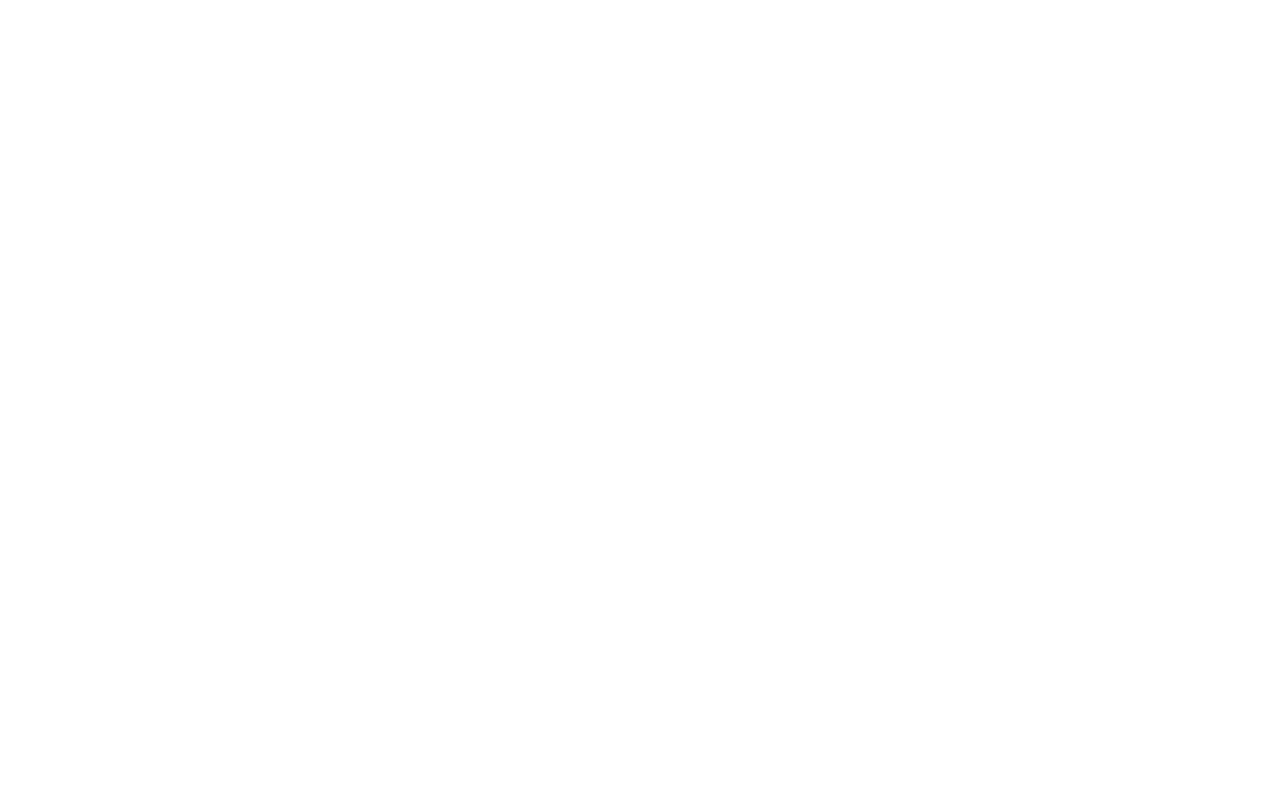
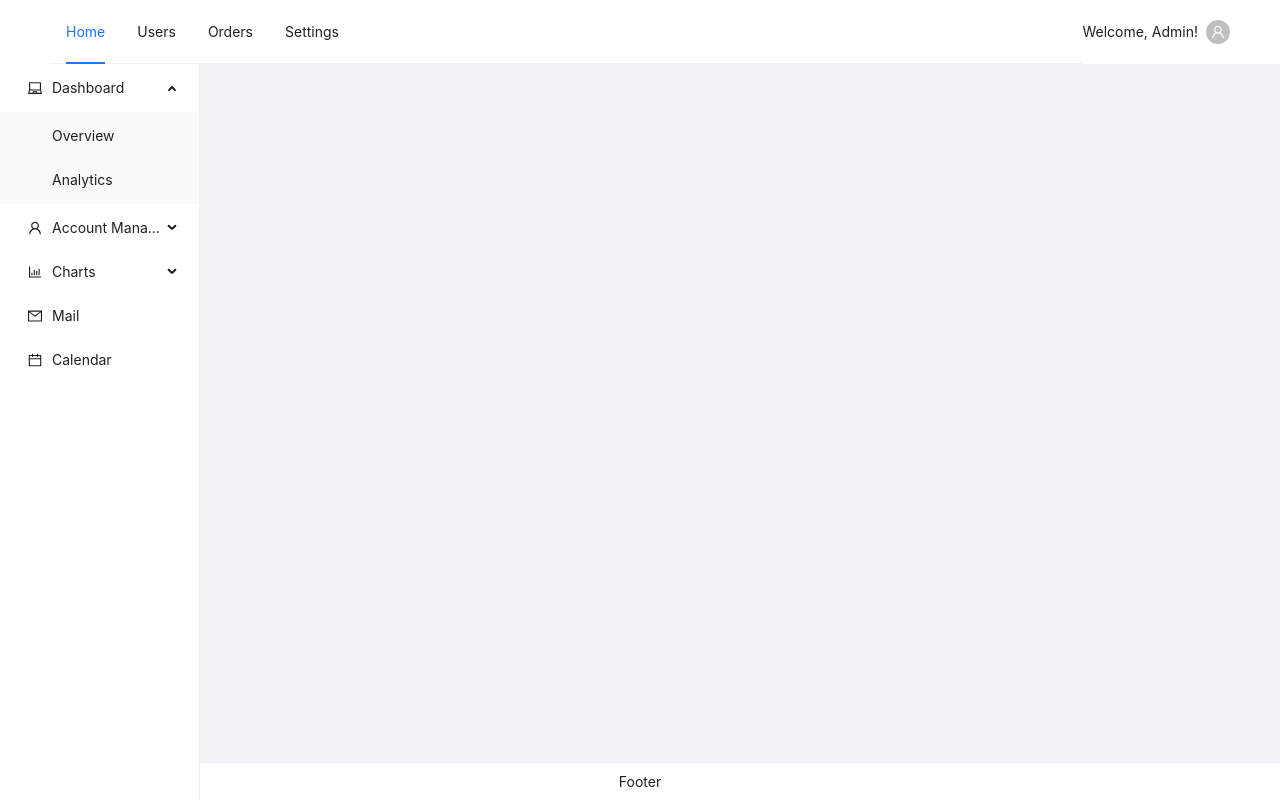
Before and after one commit to XuanThinhTu/Baby_Tracking_System, a React (Vite) app in the folder fe_babyTracking/: page /admin in a window 1280 px wide. Before the commit this address had no page. Built offline with nearby package versions, Linux system fonts and the light colour scheme.

Commit message:
admin rendering content

```diff
--- a/fe_babyTracking/package.json
+++ b/fe_babyTracking/package.json
@@ -10,6 +10,7 @@
     "preview": "vite preview"
   },
   "dependencies": {
+    "@ant-design/icons": "^5.6.1",
     "@tailwindcss/vite": "^4.0.6",
     "antd": "^5.23.4",
     "bootstrap": "^5.3.3",
--- a/fe_babyTracking/src/App.jsx
+++ b/fe_babyTracking/src/App.jsx
@@ -1,12 +1,7 @@
 import React from "react";
-import AdminHeader from "./components/header/AdminHeader/AdminHeader";
 
 function App() {
-  return (
-    <div>
-      <AdminHeader />
-    </div>
-  );
+  return <div>Heloo</div>;
 }
 
 export default App;
--- a/fe_babyTracking/src/components/header/AdminHeader/AdminHeader.jsx
+++ /dev/null
@@ -1,52 +0,0 @@
-import React from "react";
-import "bootstrap/dist/css/bootstrap.min.css";
-
-function AdminHeader() {
-  return (
-    <div className="header">
-      <header>
-        <nav className="navbar navbar-expand-lg bg-body">
-          <div className="container-fluid">
-            <button
-              data-mdb-collapse-init
-              className="navbar-toggler"
-              type="button"
-              data-mdb-target="#navbarExample01"
-              aria-controls="navbarExample01"
-              aria-expanded="false"
-              aria-label="Toggle navigation"
-            >
-              <i className="fas fa-bars"></i>
-            </button>
-            <div className="collapse navbar-collapse" id="navbarExample01">
-              <ul className="navbar-nav me-auto mb-2 mb-lg-0">
-                <li className="nav-item active">
-                  <a className="nav-link" aria-current="page" href="#">
-                    Home
-                  </a>
-                </li>
-                <li className="nav-item">
-                  <a className="nav-link" href="#">
-                    Features
-                  </a>
-                </li>
-                <li className="nav-item">
-                  <a className="nav-link" href="#">
-                    Pricing
-                  </a>
-                </li>
-                <li className="nav-item">
-                  <a className="nav-link" href="#">
-                    About
-                  </a>
-                </li>
-              </ul>
-            </div>
-          </div>
-        </nav>
-      </header>
-    </div>
-  );
-}
-
-export default AdminHeader;
--- /dev/null
+++ b/fe_babyTracking/src/pages/admin/AdminHomePage/AdminHomePage.jsx
@@ -0,0 +1,144 @@
+import {
+  BarChartOutlined,
+  CalendarOutlined,
+  LaptopOutlined,
+  MailOutlined,
+  NotificationOutlined,
+  UserOutlined,
+} from "@ant-design/icons";
+import { App, Avatar, Dropdown, Layout, Menu, Space, theme } from "antd";
+import { Content, Footer, Header } from "antd/es/layout/layout";
+import Sider from "antd/es/layout/Sider";
+import React, { useState } from "react";
+import UserManagement from "../content/UserManagement";
+
+const items1 = [
+  { key: "home", label: "Home" },
+  { key: "users", label: "Users" },
+  { key: "orders", label: "Orders" },
+  { key: "settings", label: "Settings" },
+];
+
+const items2 = [
+  {
+    key: "dashboard",
+    icon: <LaptopOutlined />,
+    label: "Dashboard",
+    children: [
+      { key: "overview", label: "Overview" },
+      { key: "analytics", label: "Analytics" },
+    ],
+  },
+  {
+    key: "account-management",
+    icon: <UserOutlined />,
+    label: "Account Management",
+    children: [
+      { key: "user-management", label: "User Accounts" },
+      { key: "doctor-management", label: "Doctor Accounts" },
+    ],
+  },
+  {
+    key: "charts",
+    icon: <BarChartOutlined />,
+    label: "Charts",
+    children: [
+      { key: "pie", label: "Pie Chart" },
+      { key: "bar", label: "Bar Chart" },
+      { key: "line", label: "Line Chart" },
+    ],
+  },
+  {
+    key: "mail",
+    icon: <MailOutlined />,
+    label: "Mail",
+  },
+  {
+    key: "calendar",
+    icon: <CalendarOutlined />,
+    label: "Calendar",
+  },
+];
+
+const profileMenu = (
+  <Menu
+    items={[
+      { key: "profile", label: "Profile" },
+      { key: "logout", label: "Logout" },
+    ]}
+  />
+);
+
+function AdminHomePage() {
+  const [selectedKey, setSelectedKey] = useState("overview");
+
+  const renderContent = () => {
+    switch (selectedKey) {
+      case "user-management":
+        return <UserManagement />;
+    }
+  };
+
+  return (
+    <Layout style={{ height: "100vh", width: "100vw", overflow: "hidden" }}>
+      <Header
+        style={{ display: "flex", alignItems: "center", background: "white" }}
+      >
+        <div className="demo-logo" />
+        <Menu
+          theme="light"
+          mode="horizontal"
+          defaultSelectedKeys={["home"]}
+          items={items1}
+          style={{ flex: 1 }}
+        />
+
+        <Dropdown overlay={profileMenu} trigger={["click"]}>
+          <Space>
+            <span>Welcome, Admin!</span>
+            <Avatar
+              size="small"
+              icon={<UserOutlined />}
+              style={{
+                cursor: "pointer",
+                display: "flex",
+              }}
+            />
+          </Space>
+        </Dropdown>
+      </Header>
+
+      <Layout style={{ flex: 1 }}>
+        <Sider width={200} style={{ height: "100vh", background: "#fff" }}>
+          <Menu
+            mode="inline"
+            defaultSelectedKeys={["1"]}
+            defaultOpenKeys={["dashboard"]}
+            style={{ height: "100%" }}
+            items={items2}
+            onClick={({ key }) => setSelectedKey(key)}
+          />
+        </Sider>
+
+        <Content
+          style={{
+            flex: 1,
+            padding: 0,
+            minHeight: "100vh",
+            background: "#f0f2f5",
+          }}
+        >
+          {renderContent()}
+        </Content>
+      </Layout>
+
+      <Footer
+        style={{ textAlign: "center", background: "#fff", padding: "10px 0" }}
+      >
+        Footer
+      </Footer>
+    </Layout>
+  );
+}
+
+export default AdminHomePage;
--- /dev/null
+++ b/fe_babyTracking/src/pages/admin/content/UserManagement.jsx
@@ -0,0 +1,7 @@
+import React from "react";
+
+function UserManagement() {
+  return <div>UserManagement</div>;
+}
+
+export default UserManagement;
--- a/fe_babyTracking/src/routes/index.jsx
+++ b/fe_babyTracking/src/routes/index.jsx
@@ -1,12 +1,13 @@
 import React from "react";
 import { BrowserRouter as Router, Routes, Route } from "react-router-dom";
 import App from "../App";
+import AdminHomePage from "../pages/admin/AdminHomePage/AdminHomePage";
 
 function AppRouter() {
   return (
     <Router>
       <Routes>
-        <Route path="/test" element={<App />} />
+        <Route path="/admin" element={<AdminHomePage />} />
       </Routes>
     </Router>
   );
```
Also changed, not shown: 1 other file (tests, documents, lock files or other folders).
